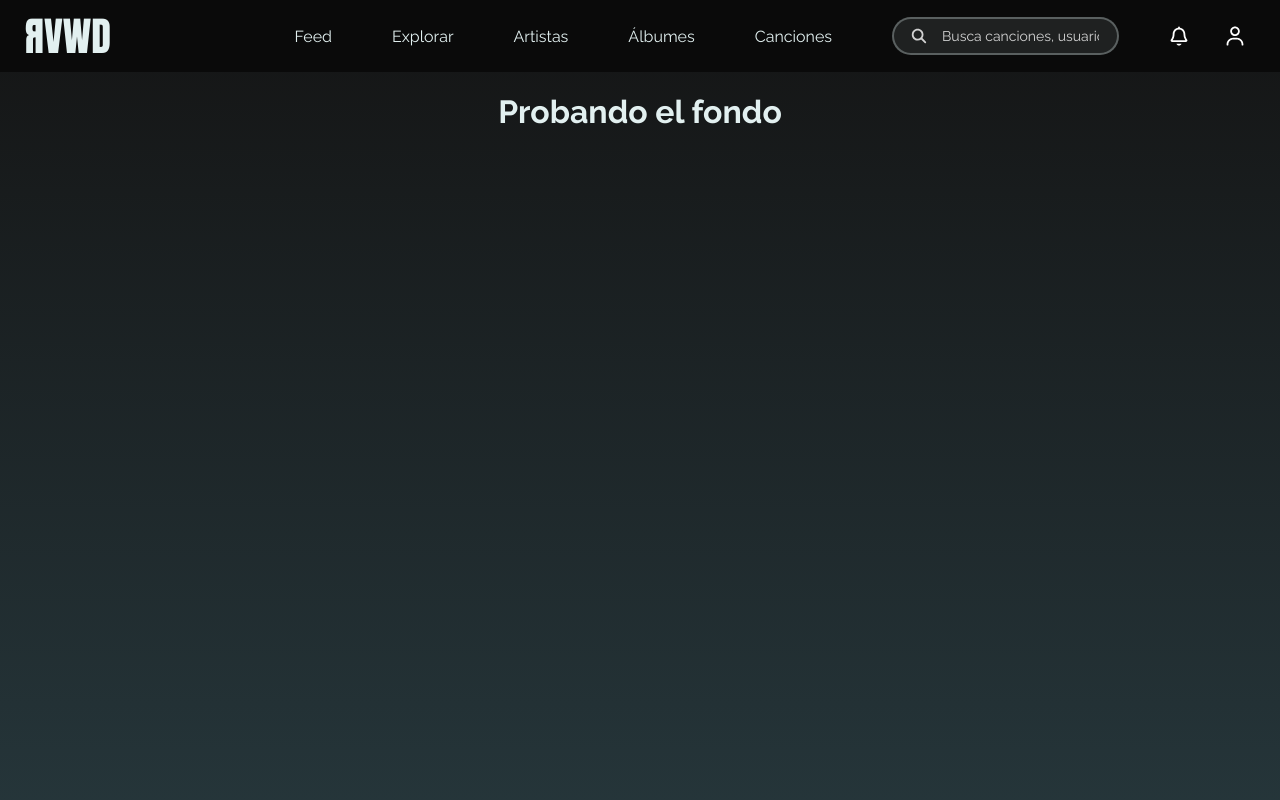
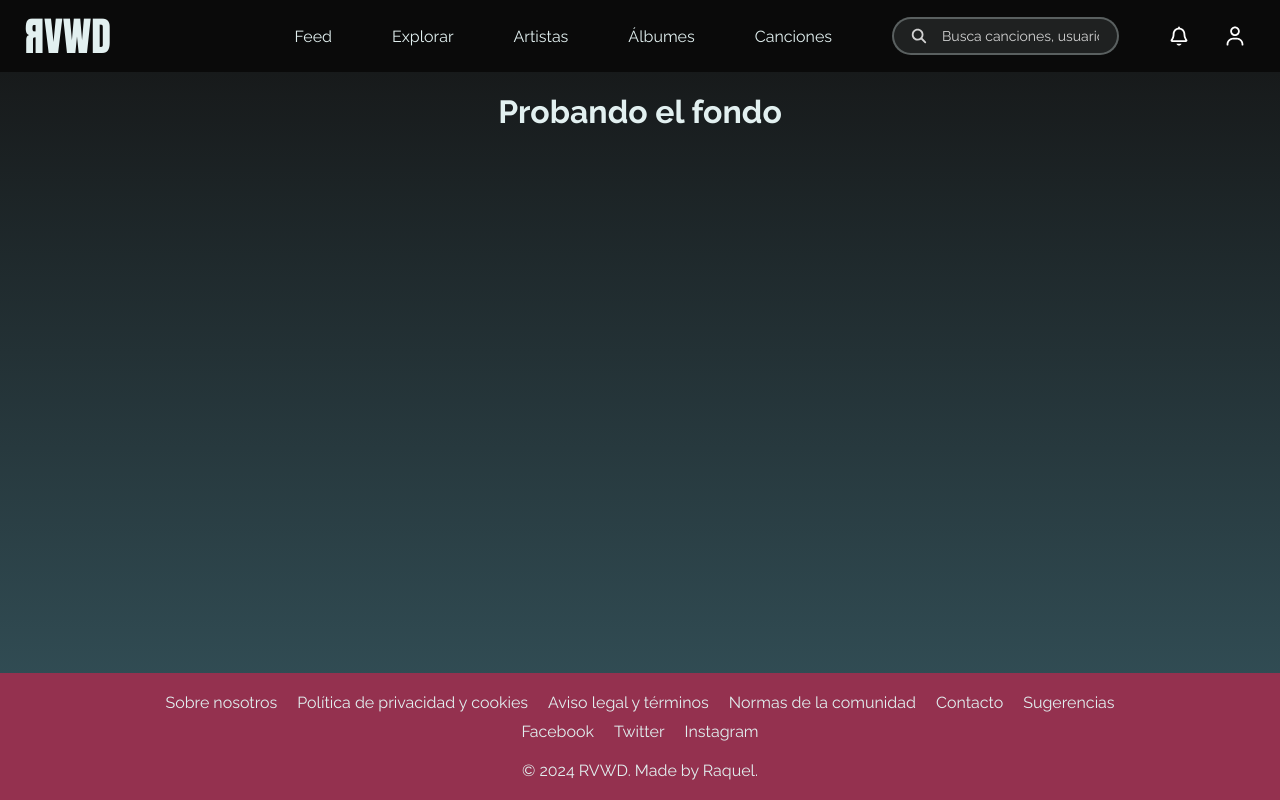
Before and after one commit to raquelz12/RVWD, a Next.js app: page / in a window 1280 px wide. Shown: the top 800 px of the page. Built offline with nearby package versions, Linux system fonts and the light colour scheme.

Commit message:
Footer de verdad

```diff
--- a/components/Footer/Footer.css
+++ b/components/Footer/Footer.css
@@ -0,0 +1,44 @@
+.footer {
+    display: flex;
+    justify-content: center;
+    align-items: center;
+    flex-direction: column;
+    background-color: var(--primary-red);
+    padding: 2rem;
+    gap: 1rem;
+    margin-top: auto;
+}
+
+.footer-links {
+    display: flex;
+    justify-content: center;
+    align-items: center;
+    gap: 2rem;
+    flex-wrap: wrap;
+}
+
+.footer-links a:hover {
+    font-weight: bold;
+}
+
+.footer-links a {
+    color: var(--primary-white);
+    text-decoration: none;
+    font-size: 1.6rem;
+    transition: color 0.3s ease;
+}
+
+.footer-socials {
+    display: flex;
+    justify-content: center;
+    align-items: center;
+    gap: 2rem;
+    margin-bottom: 1rem;
+}
+
+.footer-socials a {
+    color: var(--primary-white);
+    text-decoration: none;
+    font-size: 1.6rem;
+    transition: color 0.3s ease;
+}
--- a/components/Footer/Footer.tsx
+++ b/components/Footer/Footer.tsx
@@ -0,0 +1,22 @@
+import './Footer.css';
+
+export default function Footer() {
+    return (
+        <footer className="footer">
+            <div className="footer-links">
+                <a href="#" className="footer-link">Sobre nosotros</a>
+                <a href="#" className="footer-link">Política de privacidad y cookies</a>
+                <a href="#" className="footer-link">Aviso legal y términos</a>
+                <a href="#" className="footer-link">Normas de la comunidad</a>
+                <a href="#" className="footer-link">Contacto</a>
+                <a href="#" className="footer-link">Sugerencias</a>
+            </div>
+            <div className="footer-socials">
+                <a href="#" className="footer-social">Facebook</a>
+                <a href="#" className="footer-social">Twitter</a>
+                <a href="#" className="footer-social">Instagram</a>
+            </div>
+            <span className="footer-copy">© 2024 RVWD. Made by Raquel.</span>
+        </footer>
+    );
+}
--- a/src/app/globals.css
+++ b/src/app/globals.css
@@ -39,9 +39,16 @@ body {
   /*Degradado*/
   background-image: linear-gradient(180deg, var(--gradient-bg-start) 0%, var(--gradient-bg-end) 100%);
 
-  min-height: 200vh;
+  display: flex;
+  flex-direction: column;
+  min-height: 100vh;
   color: var(--primary-white);
   margin:0;
   font-size: 1.6rem;
   font-family: var(--font-main);
 }
+
+/*Responsive*/
+@media (max-width: 1024px) {
+
+}
--- a/src/app/layout.tsx
+++ b/src/app/layout.tsx
@@ -4,6 +4,7 @@ import localFont from "next/font/local";
 import "./globals.css";
 import Header from "../../components/Header/Header";
 import BottomNav from "../../components/BottomNav/BotttomNav";
+import Footer from "../../components/Footer/Footer";
 
 const raleway = Raleway({
   subsets: ["latin"],
@@ -32,6 +33,7 @@ export default function RootLayout({ children }: { children: React.ReactNode })
         <Header />
         {children}
         <BottomNav />
+        <Footer />
       </body>
     </html>
   );
--- a/src/app/page.tsx
+++ b/src/app/page.tsx
@@ -1,5 +1,3 @@
-import GlobalStyles from './global.css';
-
 export default function Home() {
   return (
     <main style={{ display: 'flex', justifyContent: 'center', alignItems: 'center' }}>
```
